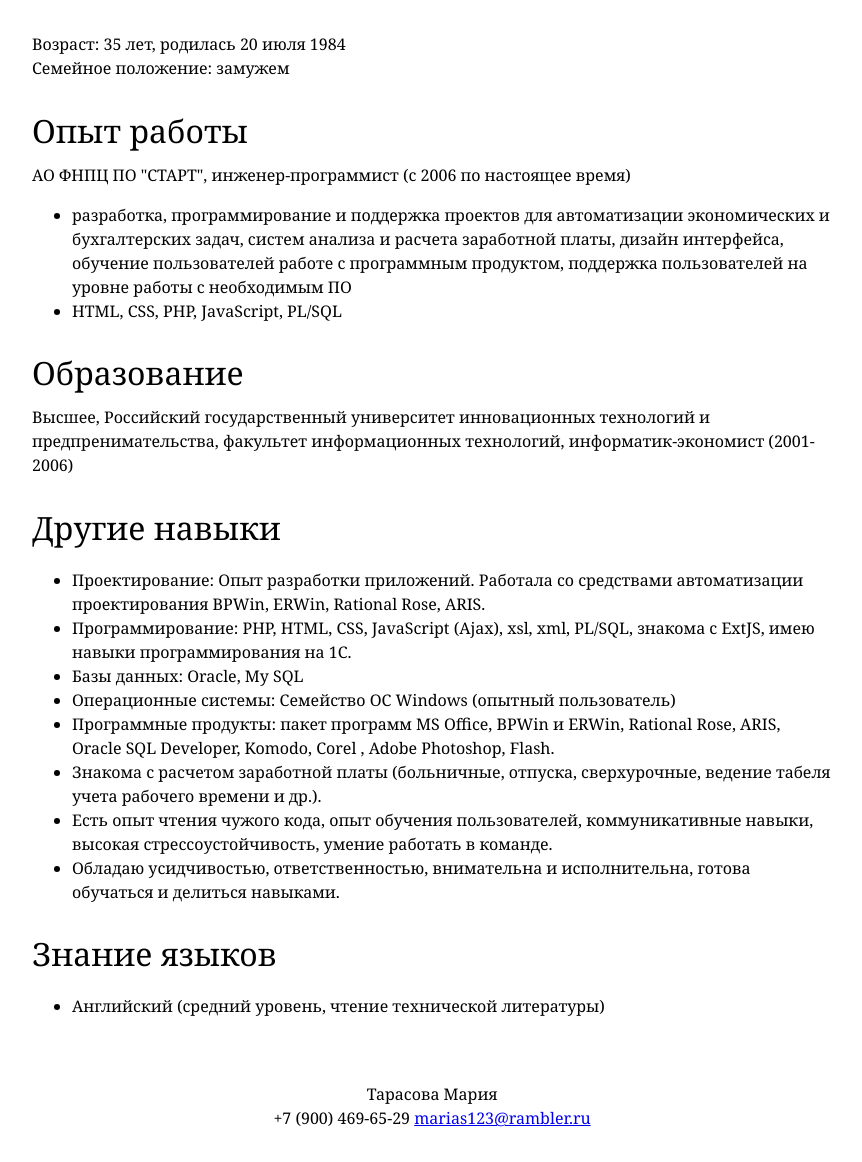
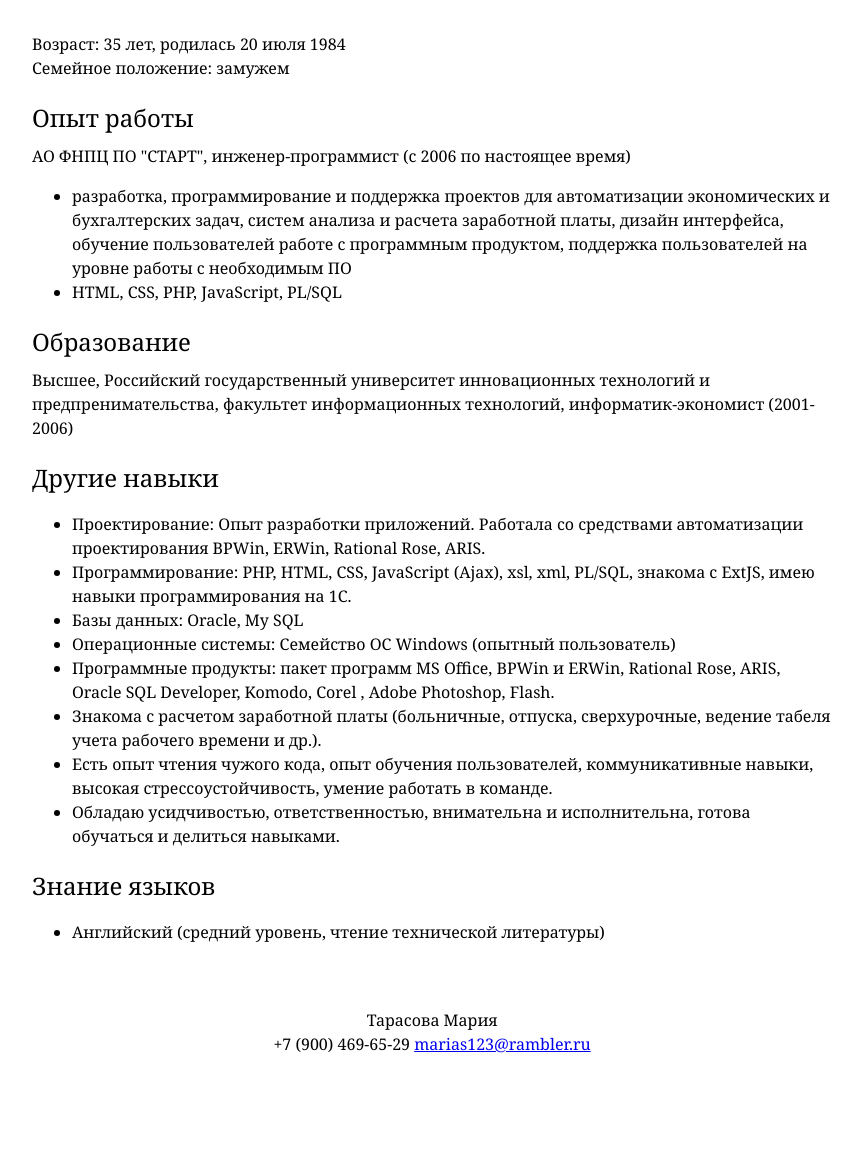
Before and after one commit to mariat123/mariat123.github.io, a PHP site: page / in a window 1280 px wide. Shown: the part 224-1386 px from the top of the page, without its empty margins (208-1070 px from the left). After the commit the page ends 1277 px from the top, so only its background shows below. Run offline with PHP 8.4, Linux system fonts and the light colour scheme.

Commit message:
Add files via upload

```diff
--- a/style.css
+++ b/style.css
@@ -22,7 +22,7 @@ h1{
 }
 
 h2{
-    font-size: 32px;
+    font-size: 24px;
     margin-bottom: 8px;
     border-bottom: 1px;
     border-bottom-color: gray;
```
